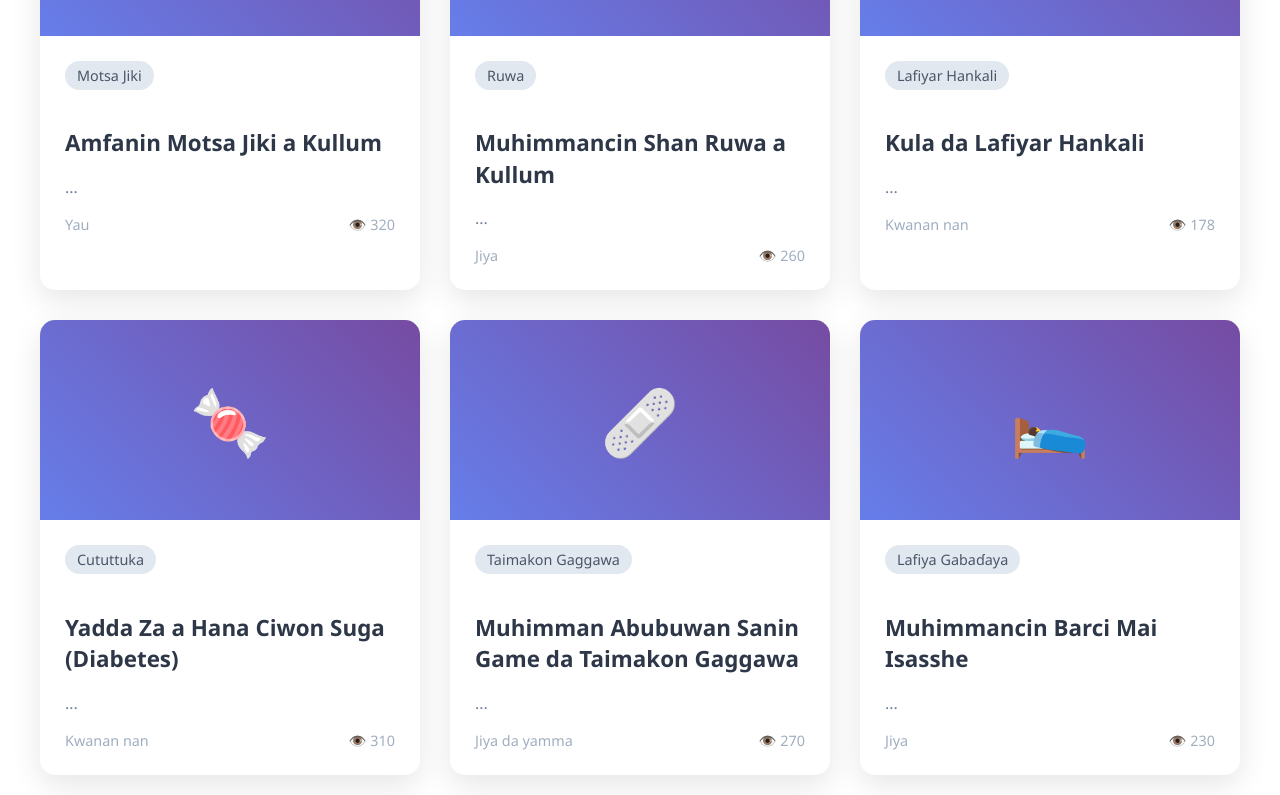
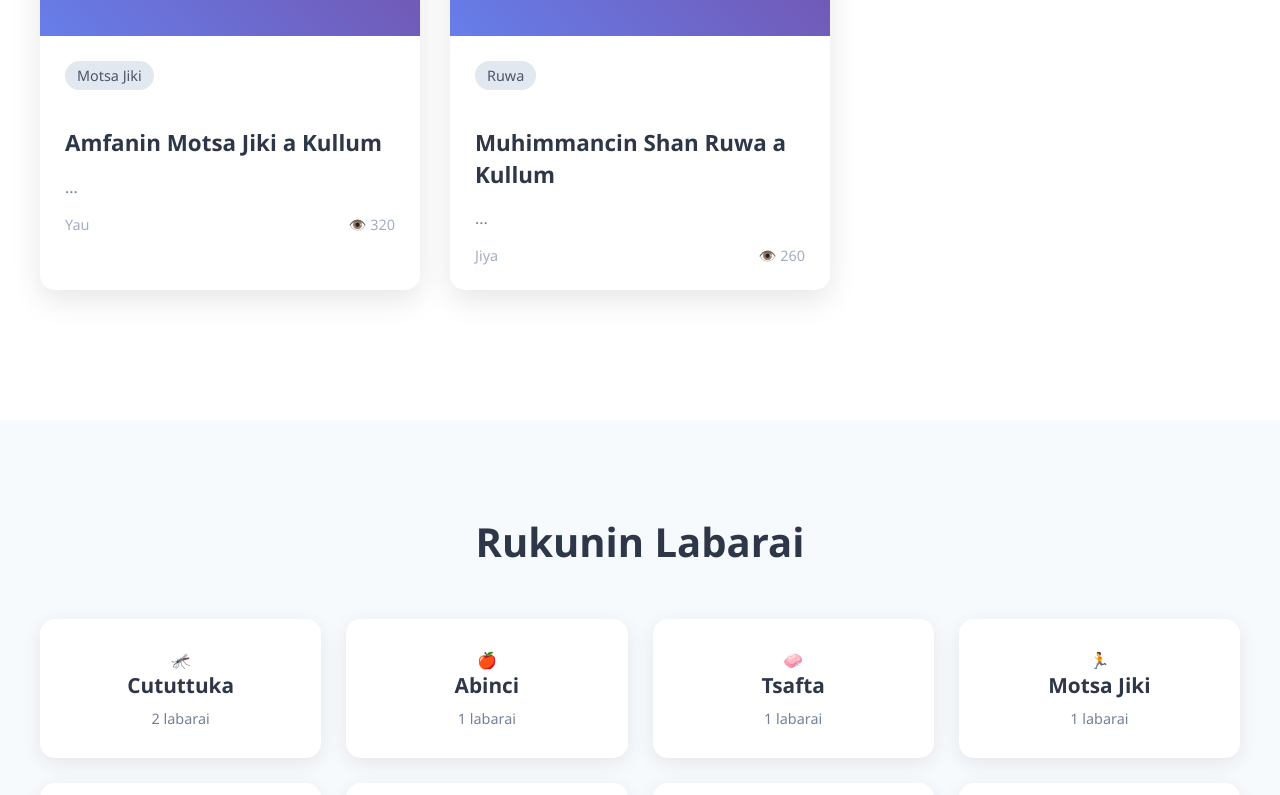
Before and after one commit to mycontribusion/likita-ba-boka-ba, a React (Create React App) app: page / in a window 1280 px wide. Shown: the part 1440-2235 px from the top of the page. Built offline with nearby package versions, Linux system fonts and the light colour scheme.

Commit message:
add category dropdown

```diff
--- a/src/LikitaBaBokaBa.js
+++ b/src/LikitaBaBokaBa.js
@@ -1,18 +1,18 @@
-import React, { useState } from 'react';
-import articlesData from './data/articles';
-import categoriesData from './data/categories';
+import React, { useState } from "react";
+import articlesData from "./data/articles";
+import categoriesData from "./data/categories";
 
-import Header from './components/Header';
-import HeroSection from './components/HeroSection';
-import CategorySection from './components/CategorySection';
-import ArticleSection from './components/ArticleSection';
-import FullArticleView from './components/FullArticleView';
-import Footer from './components/Footer';
+import Header from "./components/Header";
+import HeroSection from "./components/HeroSection";
+import CategorySection from "./components/CategorySection";
+import ArticleSection from "./components/ArticleSection";
+import FullArticleView from "./components/FullArticleView";
+import Footer from "./components/Footer";
 
 const LikitaBaBokaBa = () => {
   const [selectedCategory, setSelectedCategory] = useState(null);
   const [selectedArticle, setSelectedArticle] = useState(null);
-  const [searchTerm, setSearchTerm] = useState('');
+  const [searchTerm, setSearchTerm] = useState("");
 
   const handleSearch = (term) => {
     setSearchTerm(term.toLowerCase());
@@ -20,16 +20,15 @@ const LikitaBaBokaBa = () => {
     setSelectedArticle(null);
   };
 
-  // 🟢 FILTER ARTICLES BASED ON CATEGORY OR SEARCH (SAFE VERSION)
-const filteredArticles = articlesData.filter((a) => {
-  const title = a.title ? a.title.toLowerCase() : '';
-  const content = a.content ? a.content.toLowerCase() : '';
-  const matchesCategory = selectedCategory ? a.category === selectedCategory : true;
-  const matchesSearch =
-    title.includes(searchTerm.toLowerCase()) || content.includes(searchTerm.toLowerCase());
-  return matchesCategory && matchesSearch;
-});
-
+  // 🔹 Filter articles by search term only (categories just expand dropdowns)
+  const filteredArticles = articlesData.filter((a) => {
+    const title = a.title ? a.title.toLowerCase() : "";
+    const content = a.content ? a.content.toLowerCase() : "";
+    return (
+      title.includes(searchTerm) ||
+      content.includes(searchTerm)
+    );
+  });
 
   return (
     <div className="app">
@@ -38,14 +37,20 @@ const filteredArticles = articlesData.filter((a) => {
 
       {!selectedArticle ? (
         <>
-        <ArticleSection
-            articles={filteredArticles}
-            onSelectArticle={setSelectedArticle}
-          />
+          {/* 🔹 Recent articles first */}
+          {searchTerm === "" && (
+            <ArticleSection
+              articles={filteredArticles.slice(0, 5)} // last 5 recent articles
+              onSelectArticle={setSelectedArticle}
+            />
+          )}
+
           <CategorySection
             categories={categoriesData}
+            articles={filteredArticles} // only show matching articles if searched
             selectedCategory={selectedCategory}
-            onSelectCategory={setSelectedCategory}
+            onSelectCategory={(name) => setSelectedCategory(name)}
+            onSelectArticle={setSelectedArticle}
           />
         </>
       ) : (
--- a/src/components/CategoryCard.js
+++ b/src/components/CategoryCard.js
@@ -1,18 +1,14 @@
 import React from 'react';
 
-const CategoryCard = ({ category, onSelectCategory, isSelected }) => {
-  const handleClick = () => {
-    onSelectCategory(category.name);
-  };
-
+const CategoryCard = ({ category, isSelected, onSelectCategory }) => {
   return (
     <div
       className={`category-card ${isSelected ? 'selected' : ''}`}
-      onClick={handleClick}
+      onClick={() => onSelectCategory(category.name)} // pass the name
     >
       <div className="icon">{category.icon}</div>
-      <h3>{category.name}</h3>
-      <p>{category.count} Labarai</p>
+      <div className="category-title">{category.name}</div>
+      <div className="category-count">{category.count} labarai</div>
     </div>
   );
 };
--- a/src/components/CategorySection.js
+++ b/src/components/CategorySection.js
@@ -1,19 +1,48 @@
-import React from 'react';
-import CategoryCard from './CategoryCard';
+import './categorySection.css';
+import CategoryCard from "./CategoryCard";
 
-const CategorySection = ({ categories, selectedCategory, onSelectCategory }) => {
+const CategorySection = ({
+  categories,
+  articles,
+  selectedCategory,
+  onSelectCategory,
+  onSelectArticle,
+}) => {
   return (
     <section className="categories">
       <div className="container">
         <h2 className="section-title">Rukunin Labarai</h2>
         <div className="categories-grid">
           {categories.map((cat, index) => (
-            <CategoryCard
-              key={index}
-              category={cat}
-              isSelected={selectedCategory === cat.name}
-              onSelectCategory={onSelectCategory}
-            />
+            <div key={index}>
+              {/* Category Card */}
+              <CategoryCard
+                category={cat}
+                isSelected={selectedCategory === cat.name}
+                onSelectCategory={() =>
+                  onSelectCategory(
+                    selectedCategory === cat.name ? null : cat.name
+                  )
+                }
+              />
+
+              {/* Show article titles under this category if selected */}
+              {selectedCategory === cat.name && (
+                <div className="category-articles">
+                  {articles
+                    .filter((a) => a.category === cat.name)
+                    .map((article) => (
+                      <p
+                        key={article.id}
+                        className="category-article-title"
+                        onClick={() => onSelectArticle(article)}
+                      >
+                        {article.title}
+                      </p>
+                    ))}
+                </div>
+              )}
+            </div>
           ))}
         </div>
       </div>
--- /dev/null
+++ b/src/components/categorySection.css
@@ -0,0 +1,16 @@
+.category-articles {
+    margin-top: 10px;
+    padding-left: 15px;
+  }
+
+  .category-article-title {
+    cursor: pointer;
+    padding: 6px 0;
+    color: #2d3748;
+    transition: color 0.2s ease;
+  }
+
+  .category-article-title:hover {
+    color: #667eea;
+    text-decoration: underline;
+  }
```
